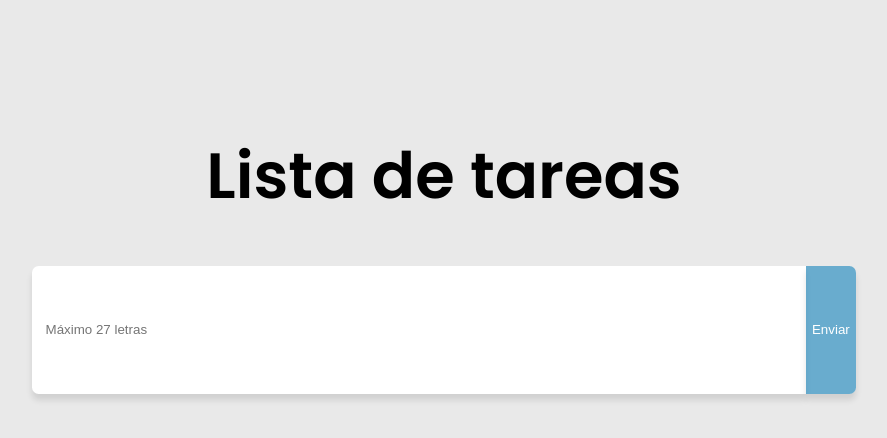
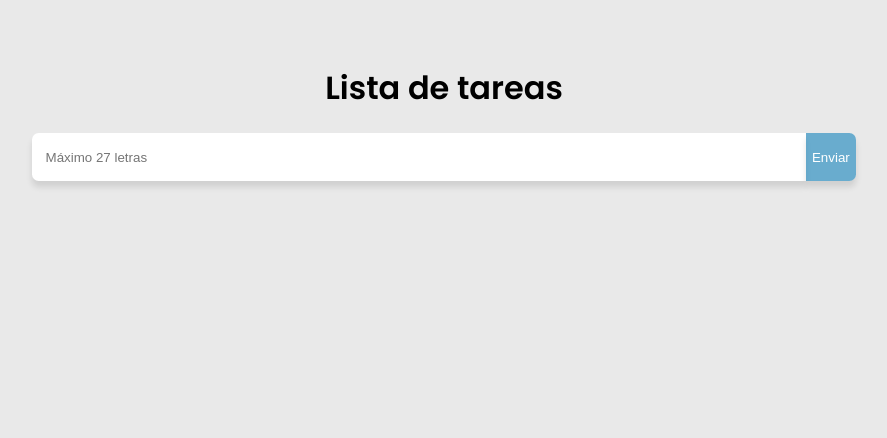
Before and after one commit to jchofy/Lista-de-tareas, a plain HTML site: page index.html in a window 1280 px wide. Shown: the whole page, without its empty margins (196-1083 px from the left). Drawn offline with Linux system fonts and the light colour scheme.

Commit message:
Update estilos.css
Cambiado la altura del div para añadir tareas

```diff
--- a/estilos.css
+++ b/estilos.css
@@ -8,15 +8,15 @@ h1{
     font-family: 'Poppins', sans-serif;
     font-weight: 600;
     margin-top: 2em;
-    font-size: 5vw;
+    font-size: 2em;
 
 
 }
 .divcrear{
     display: flex;
     justify-content: center;
-    height: 6vh;
-    min-height: 10vw;
+    max-height: 5em;
+    min-height: 3em;
 
 }
 
```
